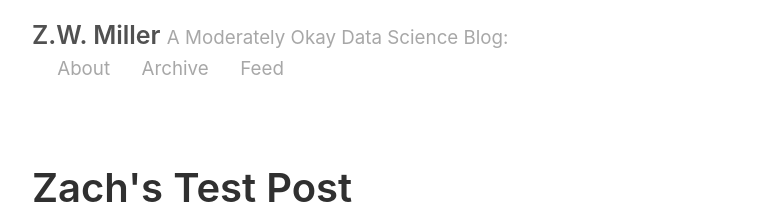
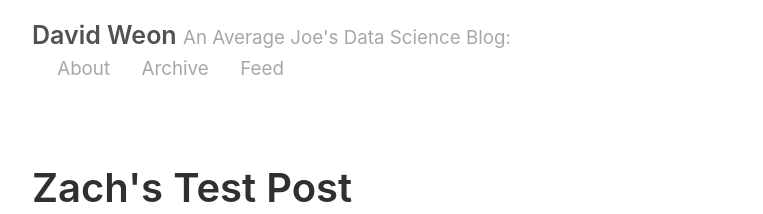
Before and after one commit to eunchanity/eunchanity.github.io, a Jekyll site: the page built from index.html, in a window 1280 px wide and 900 px high. Shown: the top 214 px of the window, without its empty margins (258-1021 px from the left). Built offline with Jekyll 4.4.1, drawn with Linux system fonts in a browser that asks for light colours; the list of posts is cut into pages by our own code.

Commit message:
changing name to me

```diff
--- a/_config.yml
+++ b/_config.yml
@@ -2,9 +2,9 @@
 permalink:           pretty
 
 # Setup
-title:               Z.W. Miller
-tagline:             A Moderately Okay Data Science Blog
-url:                 http://zwmiller.github.io
+title:               David Weon
+tagline:             An Average Joe's Data Science Blog
+url:                 http://eunchanity.github.io
 paginate:            2
 baseurl:             ""
 
@@ -17,14 +17,14 @@ sass:
 
 # About/contact
 author:
-  name:              Zach Miller
-  url:               https://twitter.com/zaglamir
-  email:             zach@thisismetis.com
+  name:              David Weon
+  url:               https://https://www.linkedin.com/in/davideweon/
+  email:             davideweon@gmail.com
 
 # Custom vars
 version:             2.0.0
 github:
-  repo:              https://github.com/zwmiller
+  repo:              https://github.com/eunchanity
 
 # Gems
 gems:
```
